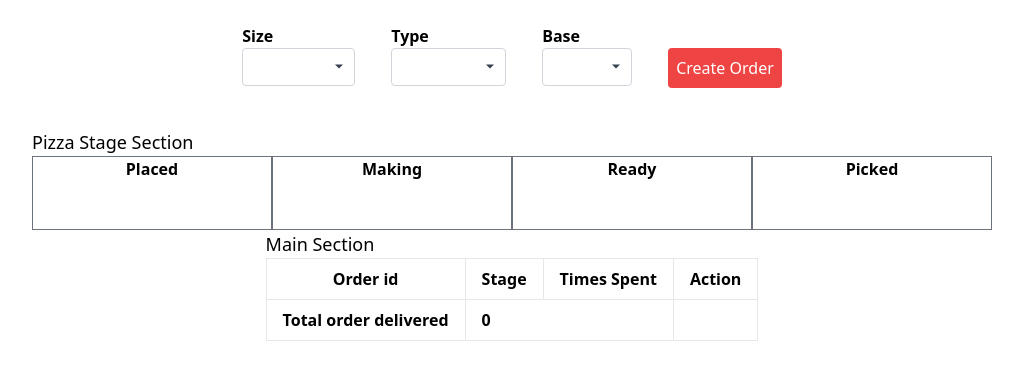
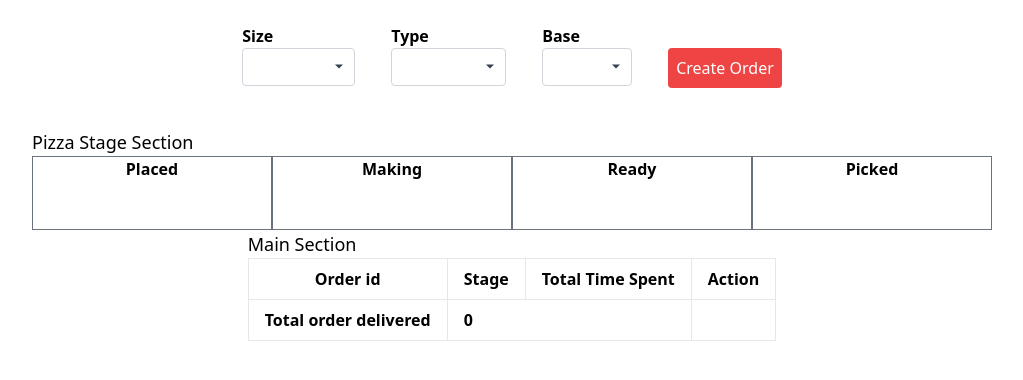
Before and after one commit to trcodeers/teach-mint, a React (Create React App) app: page / in a window 1280 px wide. Shown: the top 380 px of the page, without its empty margins (128-1151 px from the left). Built offline with nearby package versions, Linux system fonts and the light colour scheme.

Commit message:
display total time spent

```diff
--- a/src/components/orderTable.jsx
+++ b/src/components/orderTable.jsx
@@ -31,7 +31,7 @@ const OrderTable = (props) => {
                 <tr>
                     <th className="px-4 py-2 border">Order id</th>
                     <th className="px-4 py-2 border">Stage</th>
-                    <th className="px-4 py-2 border">Times Spent</th>
+                    <th className="px-4 py-2 border">Total Time Spent</th>
                     <th className="px-4 py-2 border">Action</th>
                 </tr>
             </thead>
@@ -42,7 +42,7 @@ const OrderTable = (props) => {
                     return <tr>
                         <td className="px-4 py-2 border text-center">{el.id}</td>
                         <td className="px-4 py-2 border text-center">{el.status}</td>
-                        <td className="px-4 py-2 border text-center">{getTimeDiffMessage(el[`${el.status}At`])} sec</td>
+                        <td className="px-4 py-2 border text-center">{getTimeDiffMessage(el.placedAt)} sec</td>
                         <td className="px-4 py-2 border text-center">
                             {(el.status !== 'ready' && el.status !== 'picked') && <button onClick={() => onClickCancel(el)} className="bg-red-600 hover:bg-red-500 text-white py-1 px-3 rounded inline-flex items-center">
                                 Cancel
```
